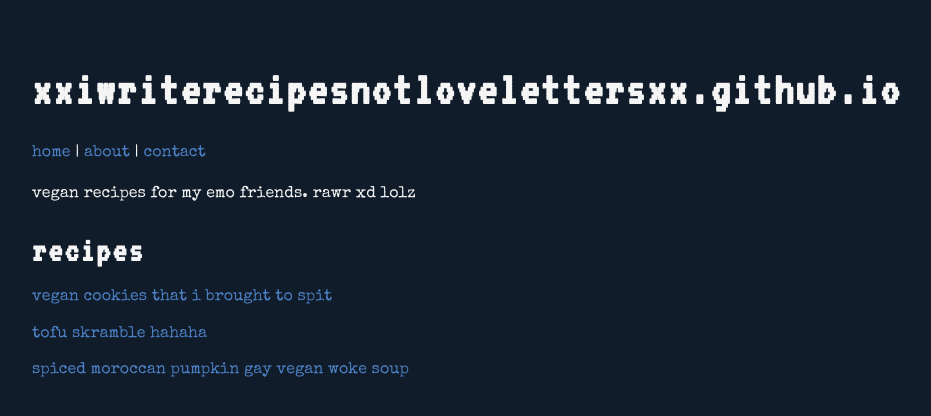
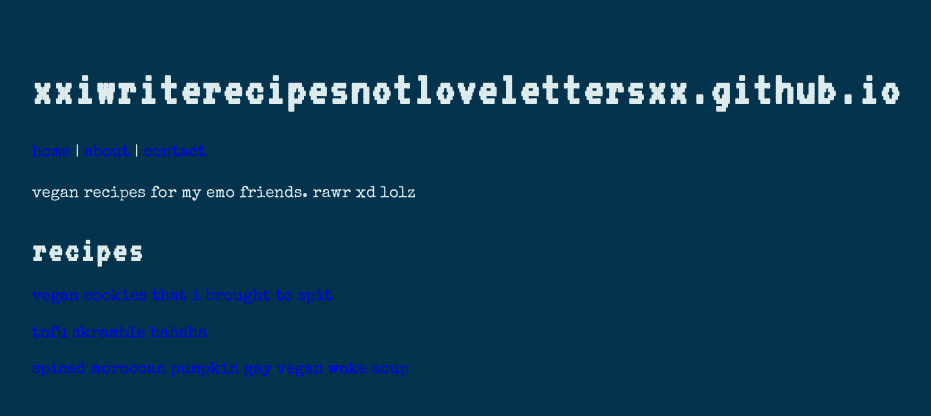
Before and after one commit to xxiwriterecipesnotlovelettersxx/xxiwriterecipesnotlovelettersxx.github.io, a Jekyll site: the page built from index.md, in a window 1280 px wide. Shown: the top 416 px of the page, without its empty margins (233-1164 px from the left). Built offline with Jekyll 4.4.1, drawn with Linux system fonts in a browser that asks for light colours.

Commit message:
Update style.css

```diff
--- a/assets/css/style.css
+++ b/assets/css/style.css
@@ -3,8 +3,8 @@
 
 /* Body */
 body {
-  background: #111c2b;
-  color: #f5f5f5;
+  background: #03334D;
+  color: #DEEBEC;
   font-family: 'Special Elite', monospace;
   max-width: 750px;
   margin: auto;
@@ -42,12 +42,12 @@ h3 {
 
 /* Links */
 body a {
-  color: #4c81c4 !important;
+  color: ##44BB91 !important;
   text-decoration: none;
 }
 
 body a:hover {
-  color: #538cd5  !important;
+  color: ##41C7D9  !important;
   text-decoration: none;
 }
 
```
